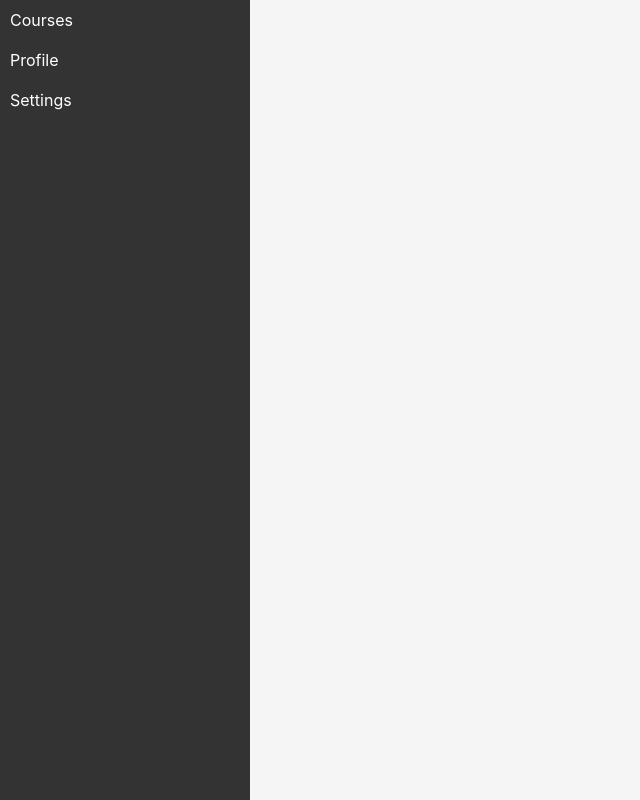
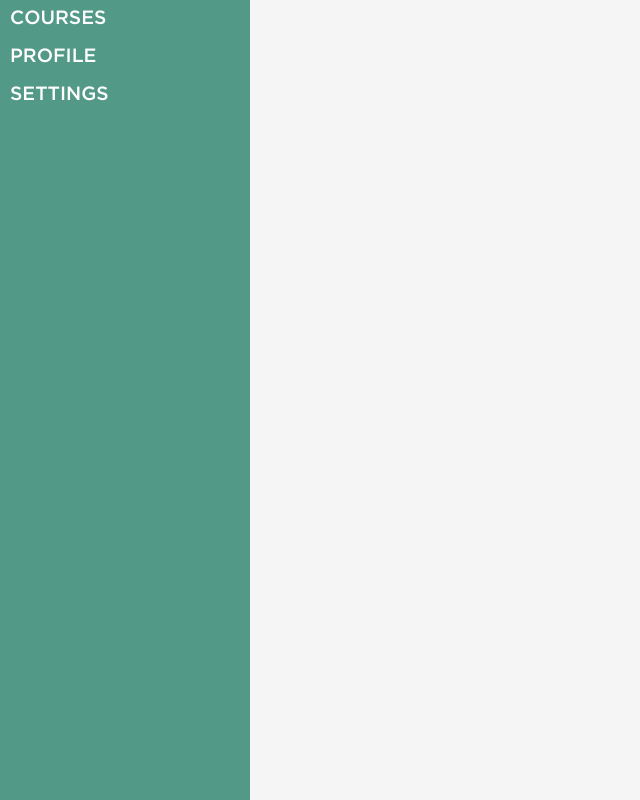
Before and after one commit to gathrean/GradeCal, a React (Create React App) app: page / in a window 1280 px wide. Shown: the whole page, without its empty margins (0-640 px from the left). Built offline with nearby package versions, Linux system fonts and the light colour scheme.

Commit message:
Added the Gotham Medium font and set it for the headers and sidebar links

```diff
--- a/src/App.css
+++ b/src/App.css
@@ -1,13 +1,31 @@
 .App {
   display: flex;
   min-height: 100vh;
+  font-family: mabry, Arial, sans-serif;
+}
+
+@font-face {
+  font-family: 'Gotham Medium';
+  src: url('../public/fonts/Gotham Medium Regular.ttf') format('truetype');
+}
+
+
+h1,
+h2,
+h3,
+h4,
+h5,
+h6 {
+  color: #00171F;
+  font-family: 'Gotham Medium', Arial, sans-serif;
 }
 
 .sidebar {
   width: 250px;
   height: 100vh;
-  background-color: #333;
+  background-color: #539987;
   color: #fff;
+  font-family: 'Gotham Medium', Arial, sans-serif;
   display: flex;
   flex-direction: column;
   top: 0;
@@ -29,6 +47,7 @@
 
 .sidebar li {
   padding: 10px;
+  font-size: larger;
 }
 
 .sidebar li a {
--- a/src/Navbar.js
+++ b/src/Navbar.js
@@ -13,13 +13,13 @@ function Navbar() {
             <nav className={`sidebar ${isSidebarOpen ? 'open' : ''}`}>
                 <ul>
                     <li>
-                        <Link to="/courses">Courses</Link>
+                        <Link to="/courses">COURSES</Link>
                     </li>
                     <li>
-                        <Link to="/profile">Profile</Link>
+                        <Link to="/profile">PROFILE</Link>
                     </li>
                     <li>
-                        <Link to="/settings">Settings</Link>
+                        <Link to="/settings">SETTINGS</Link>
                     </li>
                 </ul>
             </nav>
```
Also changed, not shown: public/fonts/Gotham Medium Regular.ttf (added).
